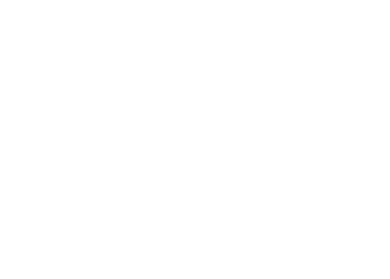
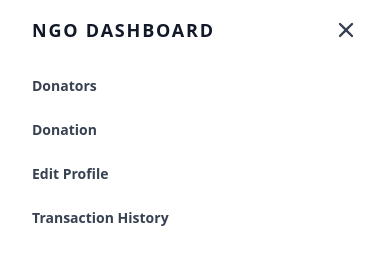
Before and after one commit to 17Akshar/HACKATHON-23, a website: page NGO ADMIN/nga.html in a window 390 px wide. Drawn offline with nearby package versions, Linux system fonts and the light colour scheme.

Commit message:
DASHBOARD

```diff
--- a/NGO ADMIN/nga.html
+++ b/NGO ADMIN/nga.html
@@ -0,0 +1,50 @@
+<!-- component -->
+<!DOCTYPE html>
+<html lang="en">
+
+<head>
+    <meta charset="UTF-8">
+    <meta http-equiv="X-UA-Compatible" content="IE=edge">
+    <meta name="viewport" content="width=device-width, initial-scale=1.0">
+    <script src="https://cdn.tailwindcss.com"></script>
+    <title>Document</title>
+</head>
+
+<body>
+    <!-- component -->
+    <script src="https://cdn.jsdelivr.net/gh/alpinejs/alpine@v2.x.x/dist/alpine.min.js" defer></script>
+    <div class="min-h-screen">
+        <div class="antialiased bg-gray-100 dark-mode:bg-gray-900">
+            <div class="w-full text-gray-700 bg-white dark-mode:text-gray-200 dark-mode:bg-gray-800">
+                <div x-data="{ open: true }" class="flex flex-col max-w-screen-xl px-4 mx-auto md:items-center md:justify-between md:flex-row md:px-6 lg:px-8">
+                    <div class="flex flex-row items-center justify-between p-4">
+                        <a href="#" class="text-lg font-semibold tracking-widest text-gray-900 uppercase rounded-lg dark-mode:text-white focus:outline-none focus:shadow-outline">NGO DASHBOARD</a>
+                        <button class="rounded-lg md:hidden focus:outline-none focus:shadow-outline" @click="open = !open">
+          <svg fill="currentColor" viewBox="0 0 20 20" class="w-6 h-6">
+            <path x-show="!open" fill-rule="evenodd" d="M3 5a1 1 0 011-1h12a1 1 0 110 2H4a1 1 0 01-1-1zM3 10a1 1 0 011-1h12a1 1 0 110 2H4a1 1 0 01-1-1zM9 15a1 1 0 011-1h6a1 1 0 110 2h-6a1 1 0 01-1-1z" clip-rule="evenodd"></path>
+            <path x-show="open" fill-rule="evenodd" d="M4.293 4.293a1 1 0 011.414 0L10 8.586l4.293-4.293a1 1 0 111.414 1.414L11.414 10l4.293 4.293a1 1 0 01-1.414 1.414L10 11.414l-4.293 4.293a1 1 0 01-1.414-1.414L8.586 10 4.293 5.707a1 1 0 010-1.414z" clip-rule="evenodd"></path>
+          </svg>
+        </button>
+                    </div>
+                    <nav :class="{'flex': open, 'hidden': !open}" class="flex-col flex-grow hidden pb-4 md:pb-0 md:flex md:justify-end md:flex-row">
+                        <a class="px-4 py-2 mt-2 text-sm font-semibold bg-transparent rounded-lg dark-mode:bg-transparent dark-mode:hover:bg-gray-600 dark-mode:focus:bg-gray-600 dark-mode:focus:text-white dark-mode:hover:text-white dark-mode:text-gray-200 md:mt-0 md:ml-4 hover:text-gray-900 focus:text-gray-900 hover:bg-gray-200 focus:bg-gray-200 focus:outline-none focus:shadow-outline"
+                            href="#">Donators</a>
+                        <a class="px-4 py-2 mt-2 text-sm font-semibold bg-transparent rounded-lg dark-mode:bg-transparent dark-mode:hover:bg-gray-600 dark-mode:focus:bg-gray-600 dark-mode:focus:text-white dark-mode:hover:text-white dark-mode:text-gray-200 md:mt-0 md:ml-4 hover:text-gray-900 focus:text-gray-900 hover:bg-gray-200 focus:bg-gray-200 focus:outline-none focus:shadow-outline"
+                            href="#">Donation</a>
+                        <a class="px-4 py-2 mt-2 text-sm font-semibold bg-transparent rounded-lg dark-mode:bg-transparent dark-mode:hover:bg-gray-600 dark-mode:focus:bg-gray-600 dark-mode:focus:text-white dark-mode:hover:text-white dark-mode:text-gray-200 md:mt-0 md:ml-4 hover:text-gray-900 focus:text-gray-900 hover:bg-gray-200 focus:bg-gray-200 focus:outline-none focus:shadow-outline"
+                            href="#">Edit Profile</a>
+                        <a class="px-4 py-2 mt-2 text-sm font-semibold bg-transparent rounded-lg dark-mode:bg-transparent dark-mode:hover:bg-gray-600 dark-mode:focus:bg-gray-600 dark-mode:focus:text-white dark-mode:hover:text-white dark-mode:text-gray-200 md:mt-0 md:ml-4 hover:text-gray-900 focus:text-gray-900 hover:bg-gray-200 focus:bg-gray-200 focus:outline-none focus:shadow-outline"
+                            href="#">Transaction History</a>
+                        <div @click.away="open = false" class="relative" x-data="{ open: true }">
+                            <button @click="open = !open" class="flex flex-row text-gray-900 bg-gray-200 items-center w-full px-4 py-2 mt-2 text-sm font-semibold text-left bg-transparent rounded-lg dark-mode:bg-transparent dark-mode:focus:text-white dark-mode:hover:text-white dark-mode:focus:bg-gray-600 dark-mode:hover:bg-gray-600 md:w-auto md:inline md:mt-0 md:ml-4 hover:text-gray-900 focus:text-gray-900 hover:bg-gray-200 focus:bg-gray-200 focus:outline-none focus:shadow-outline">
+
+            </div>
+          </div>
+        </div>
+      </nav>
+    </div>
+  </div>
+</div>
+  </div>
+    </body>
+</html>
```
Also changed, not shown: DASHBOARD/dashboard.html (+3 -5 lines).
